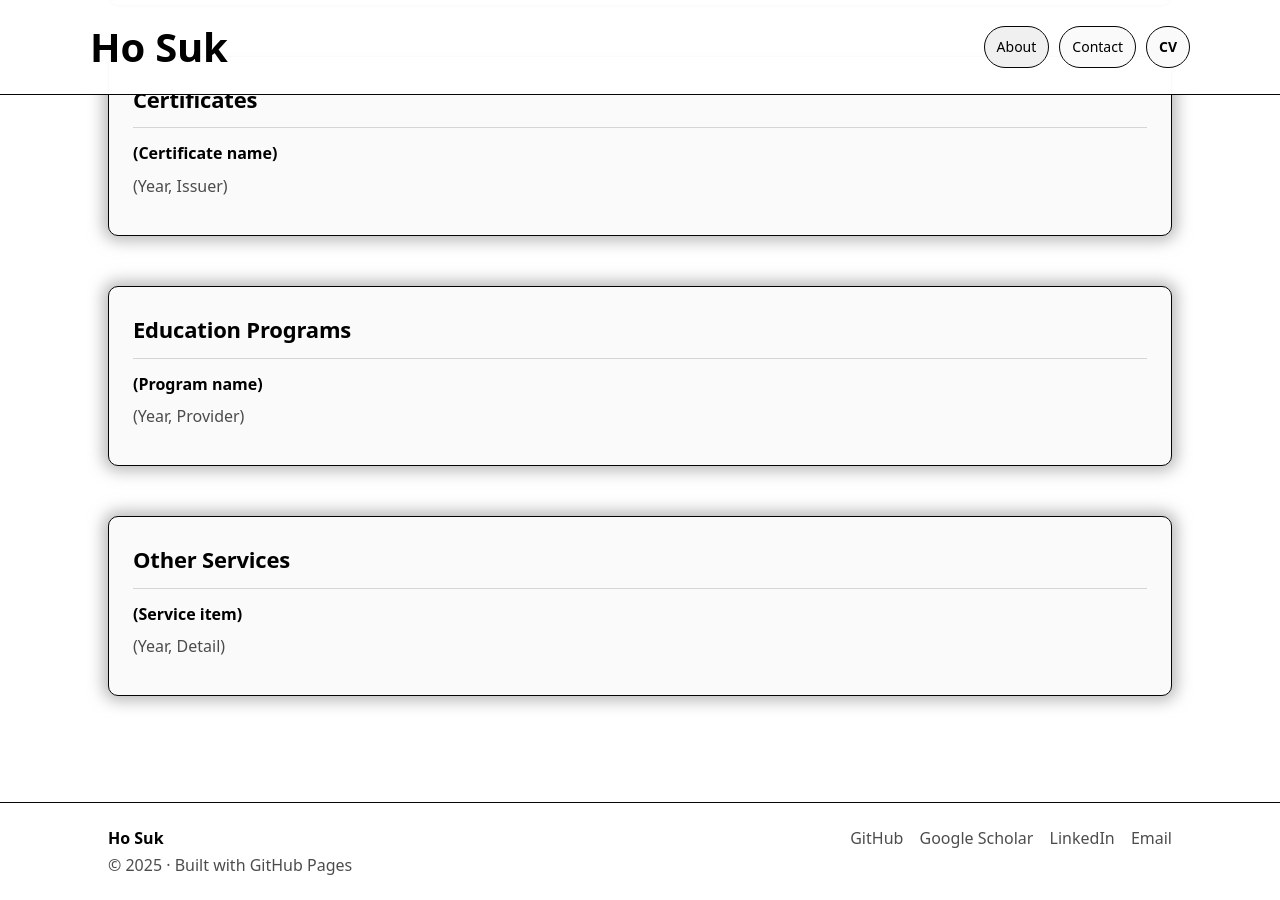
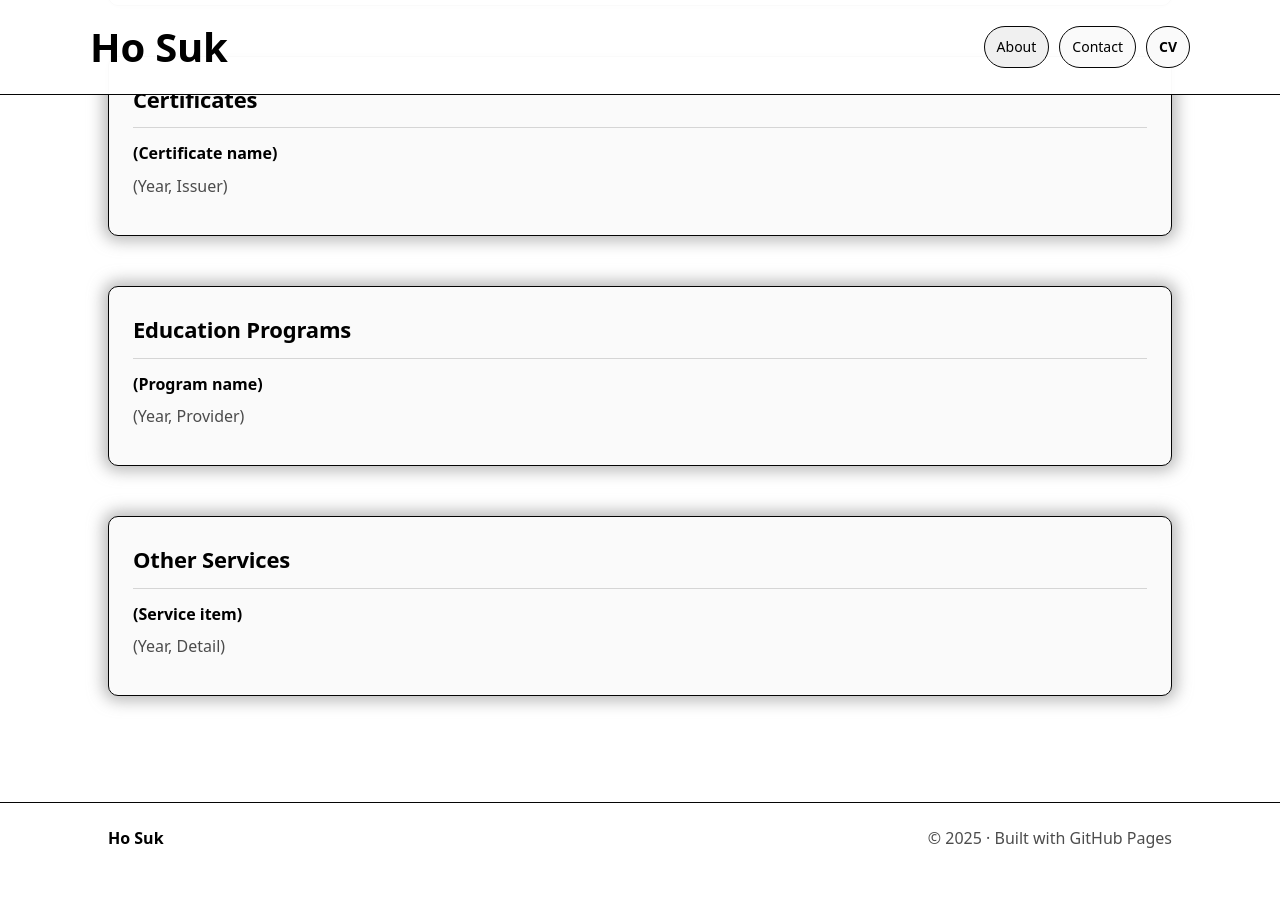
Before and after one commit to ho-suk-93/ho-suk-93.github.io, a Jekyll site: the page built from index.md, in a window 1280 px wide and 900 px high, scrolled down 3391 px. Built offline with Jekyll 4.4.1, drawn with Linux system fonts in a browser that asks for light colours; after the commit the page ends 4265 px from its top, so only the background shows below that.

Commit message:
Update default.html

```diff
--- a/_layouts/default.html
+++ b/_layouts/default.html
@@ -35,23 +35,9 @@
       <div class="container footer-inner">
         <div class="footer-left">
           <div class="footer-title">{{ site.title }}</div>
-          <div class="footer-meta">© {{ "now" | date: "%Y" }} · Built with GitHub Pages</div>
         </div>
         <div class="footer-right">
-          <div class="footer-links">
-            {% if site.social.github and site.social.github != "" %}
-              <a href="https://github.com/{{ site.social.github }}">GitHub</a>
-            {% endif %}
-            {% if site.social.scholar and site.social.scholar != "" %}
-              <a href="{{ site.social.scholar }}">Google Scholar</a>
-            {% endif %}
-            {% if site.social.linkedin and site.social.linkedin != "" %}
-              <a href="{{ site.social.linkedin }}">LinkedIn</a>
-            {% endif %}
-            {% if site.social.email and site.social.email != "" %}
-              <a href="mailto:{{ site.social.email }}">Email</a>
-            {% endif %}
-          </div>
+          <div class="footer-meta">© {{ "now" | date: "%Y" }} · Built with GitHub Pages</div>
         </div>
       </div>
     </footer>
```
